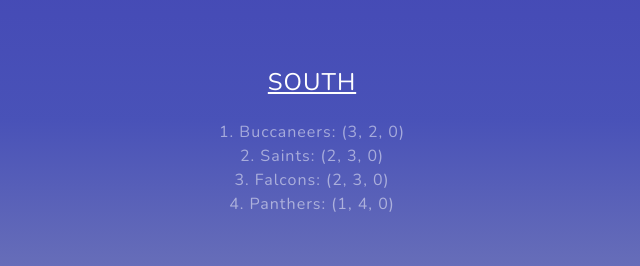
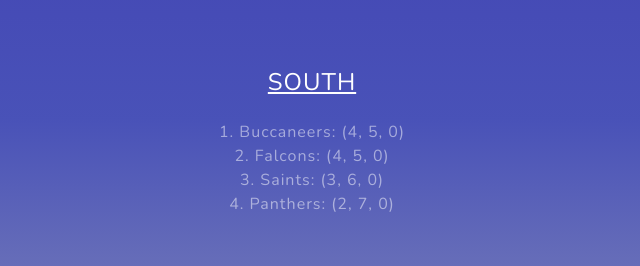
Before and after one commit to blakeharris3/NFLStandings, a website: page standings/public/pages/view.html in a window 1280 px wide. Shown: the part 1900-2166 px from the top of the page, 328-968 px from the left. Drawn offline with nearby package versions, Linux system fonts and the light colour scheme.

Commit message:
NFC South

```diff
--- a/standings/public/pages/view.html
+++ b/standings/public/pages/view.html
@@ -169,10 +169,10 @@
             </script>
             <script>
               const nfcSresults = {
-                Saints: { win: 2, lose: 3, tie: 0 },
-                Buccaneers: { win: 3, lose: 2, tie: 0 },
-                Falcons: { win: 2, lose: 3, tie: 0 },
-                Panthers: { win: 1, lose: 4, tie: 0 },
+                Saints: { win: 3, lose: 6, tie: 0 },
+                Buccaneers: { win: 4, lose: 5, tie: 0 },
+                Falcons: { win: 4, lose: 5, tie: 0 },
+                Panthers: { win: 2, lose: 7, tie: 0 },
               }
               const renderNFCSouthStandings = () => {
                 NFCSouth.innerHTML = "";
```
